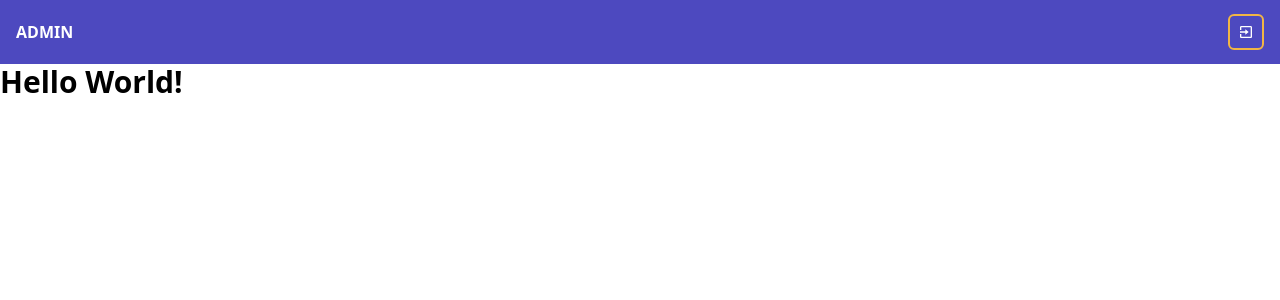
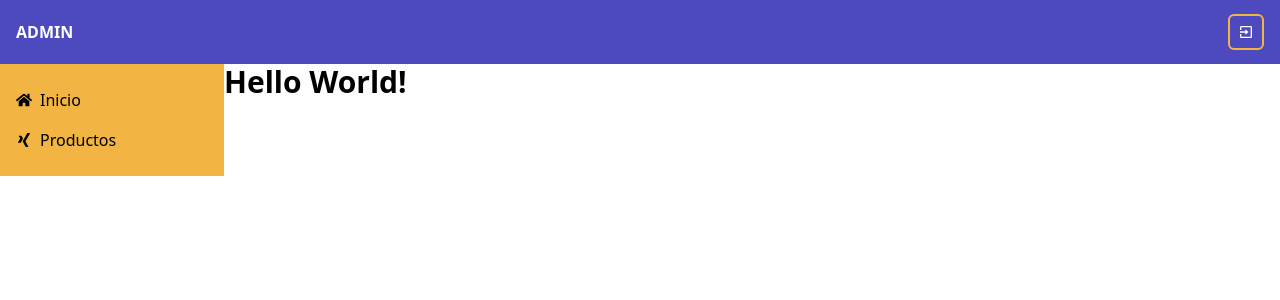
Before and after one commit to lopez-tomas/nextjs-crud, a Next.js app in the folder frontend/: page / in a window 1280 px wide. Shown: the top 300 px of the page. Built offline with nearby package versions, Linux system fonts and the light colour scheme.

Commit message:
[FEAT]: using Aside component. Rendering both Aside & children in main tag.

```diff
--- a/frontend/src/components/Layout/index.tsx
+++ b/frontend/src/components/Layout/index.tsx
@@ -1,5 +1,6 @@
 import { NextPage } from 'next'
 import Header from '@/components/Header'
+import Aside from '@/components/Aside'
 
 interface Props {
   children: React.ReactNode;
@@ -9,7 +10,10 @@ const Layout: NextPage<Props> = ({ children }) => {
   return (
     <>
       <Header />
-      { children}
+      <main className='flex'>
+        <Aside />
+        { children }
+      </main>
     </>
   )
 }
```
